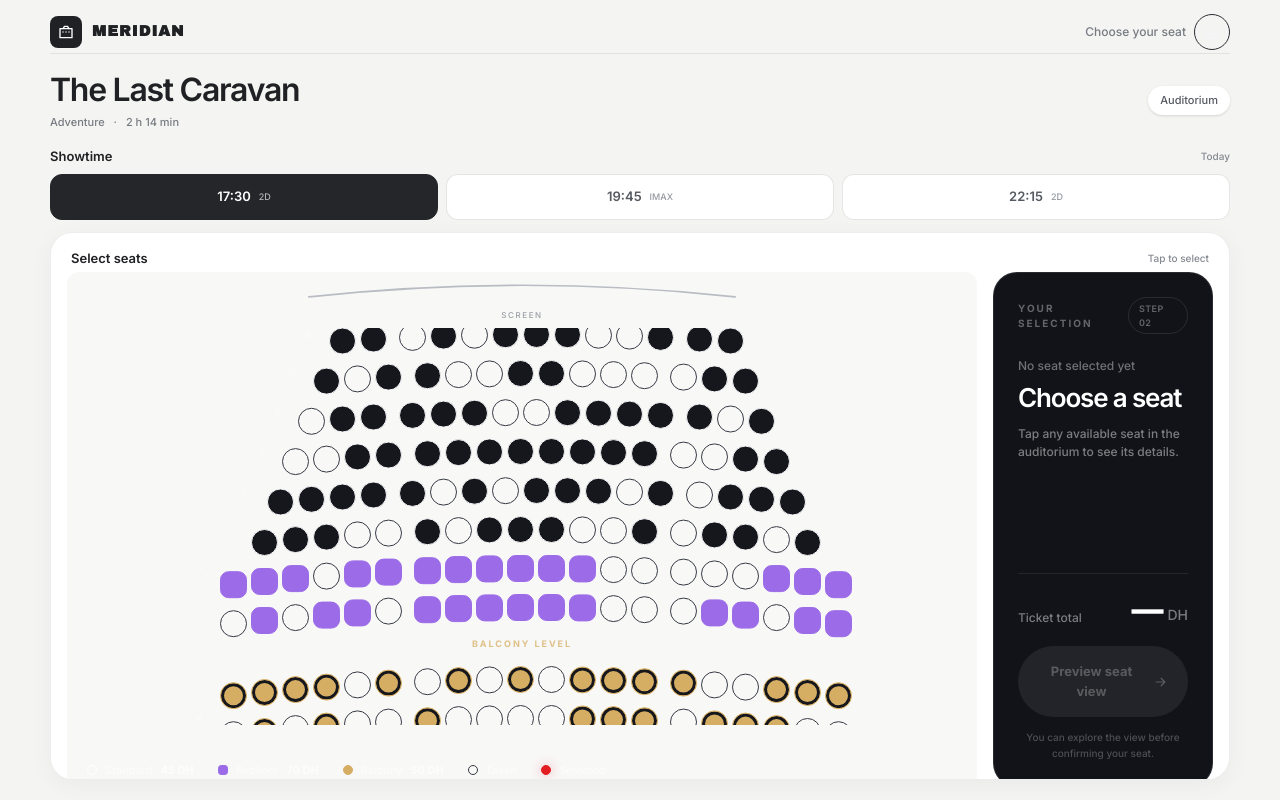
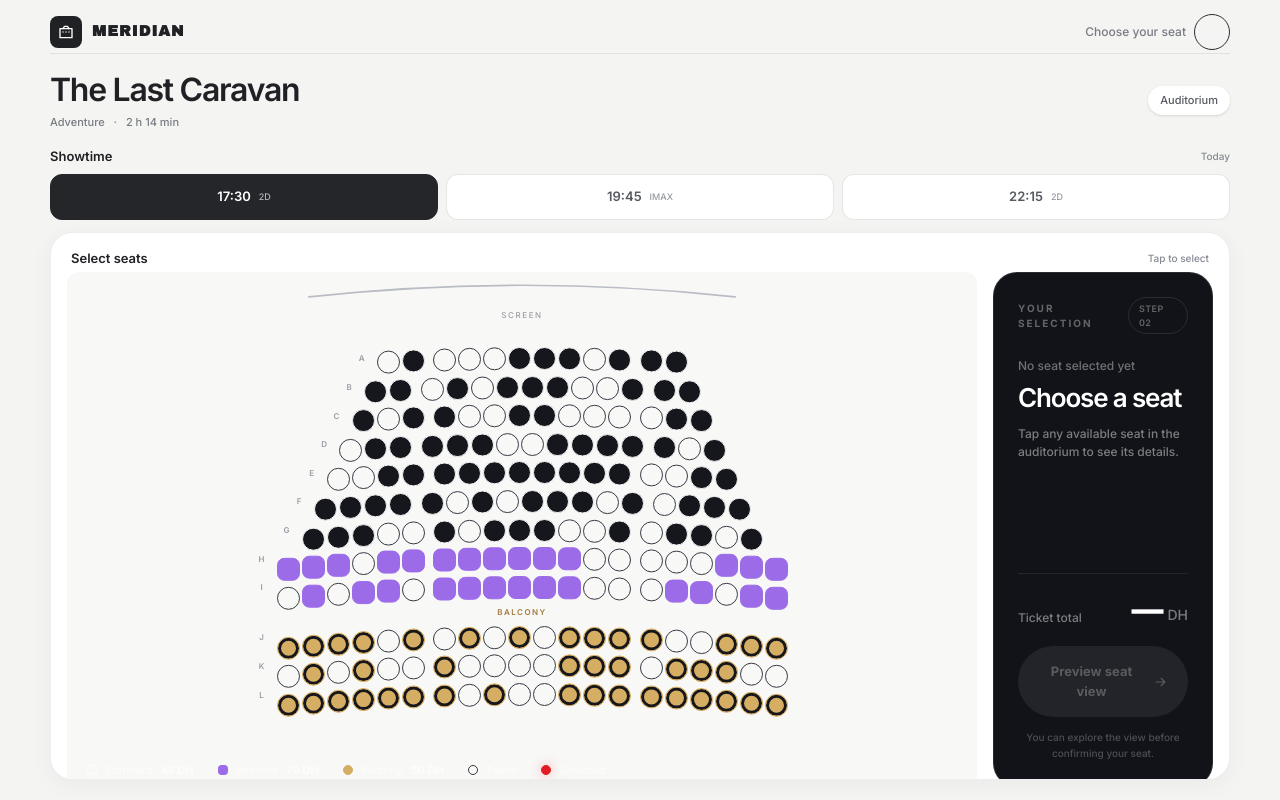
Before and after one commit to aouidate47/cinema, a Next.js app: page /hall-3/1730 in a window 1280 px wide. Built offline with nearby package versions, Linux system fonts and the light colour scheme.

Commit message:
Fit full seat map without horizontal scrolling

```diff
--- a/components/SeatMap.tsx
+++ b/components/SeatMap.tsx
@@ -7,14 +7,12 @@ type Props = { hall: Hall; seats: SeatType[]; selectedId: string | null; onSelec
 
 export default function SeatMap({ hall, seats, selectedId, onSelect }: Props) {
   const byId = new Map(seats.map((s) => [s.id, s]));
-  const maxSeats = Math.max(
-    ...hall.rows.map((_, r) => (hall.rowLayouts?.[r] ?? hall.layout).reduce((a, b) => a + b, 0))
-  );
+  const maxSeats = Math.max(...hall.rows.map((_, r) => (hall.rowLayouts?.[r] ?? hall.layout).reduce((a, b) => a + b, 0)));
 
   return (
     <div
-      className="flex w-full flex-1 flex-col justify-center gap-2.5 overflow-x-auto px-1 py-3 sm:gap-3 sm:px-2"
-      style={{ "--s": `min(27px, calc((min(100vw, 1100px) - 76px) / ${maxSeats}))` } as React.CSSProperties}
+      className="flex min-h-0 w-full flex-1 flex-col justify-center gap-[clamp(3px,.7vh,7px)] overflow-hidden px-0.5 py-1"
+      style={{ "--s": `min(23px, calc((100vw - 92px) / ${maxSeats}), calc((100dvh - 330px) / 17))` } as React.CSSProperties}
     >
       {hall.rows.map((l, r) => {
         let c = 0;
@@ -24,20 +22,18 @@ export default function SeatMap({ hall, seats, selectedId, onSelect }: Props) {
         return (
           <Fragment key={l}>
             {r === hall.balFrom && (
-              <div className="my-1 text-center text-[9px] font-bold uppercase tracking-[.22em] text-gold/75">Balcony level</div>
+              <div className="my-0.5 text-center text-[8px] font-semibold uppercase tracking-[.18em] text-[#a47b3e]">Balcony</div>
             )}
-            <div className="flex min-w-max items-center justify-center gap-2 sm:gap-3">
-              <span aria-hidden className="w-4 text-center text-[10px] font-bold text-white/30">{l}</span>
+            <div className="flex min-w-0 items-center justify-center gap-[clamp(3px,.7vw,9px)]">
+              <span aria-hidden className="w-3 shrink-0 text-center text-[8px] font-semibold text-[#9a9ea5]">{l}</span>
               {rowLayout.map((n, block) => (
-                <div key={block} className="flex gap-[3px] sm:gap-1">
+                <div key={block} className="flex gap-[2px]">
                   {Array.from({ length: n }, () => {
                     c++;
                     const seat = byId.get(l + c)!;
-                    const lift = Math.pow(ix - (total - 1) / 2, 2) * 0.18;
+                    const lift = Math.pow(ix - (total - 1) / 2, 2) * 0.12;
                     ix++;
-                    return (
-                      <Seat key={seat.id} seat={seat} lift={lift} selected={selectedId === seat.id} onSelect={onSelect} />
-                    );
+                    return <Seat key={seat.id} seat={seat} lift={lift} selected={selectedId === seat.id} onSelect={onSelect} />;
                   })}
                 </div>
               ))}
```
